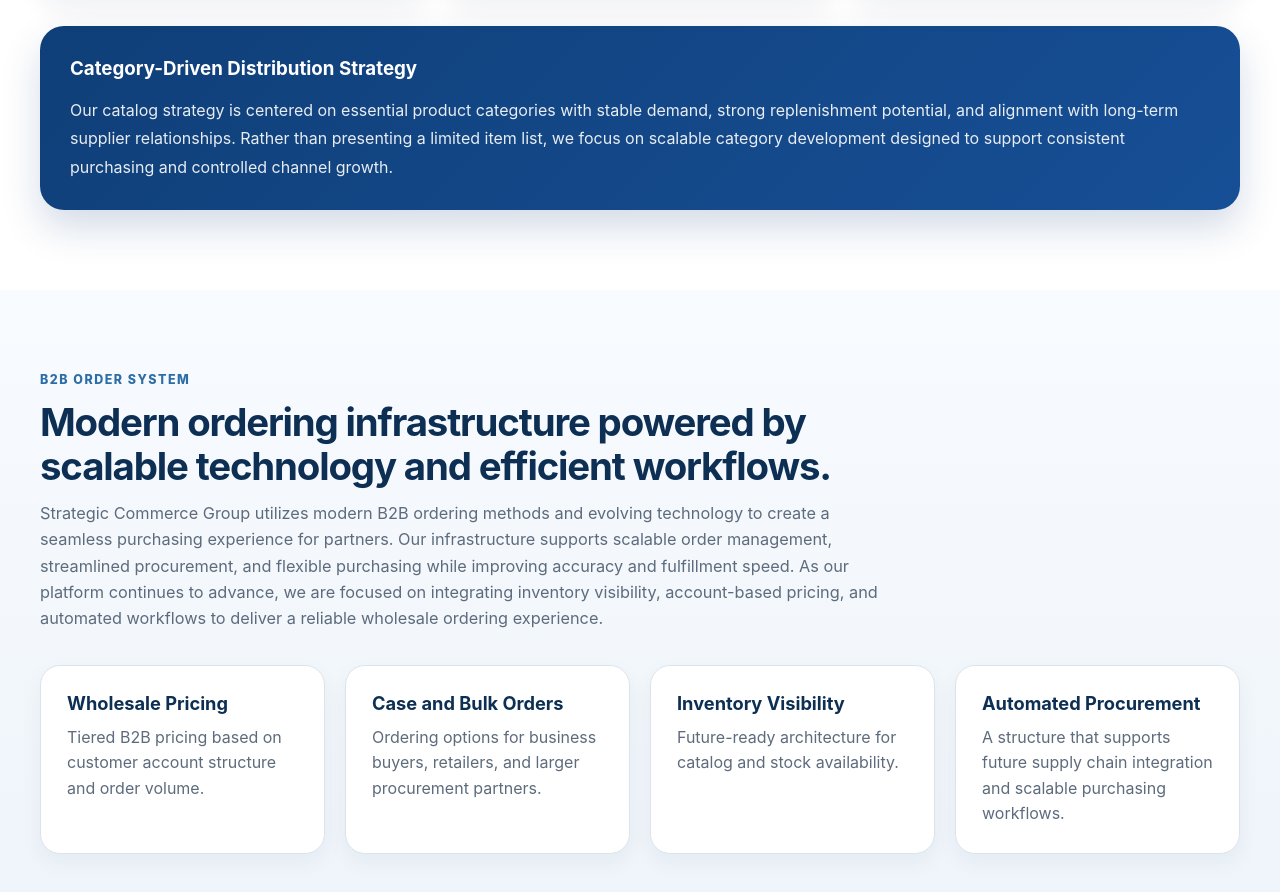
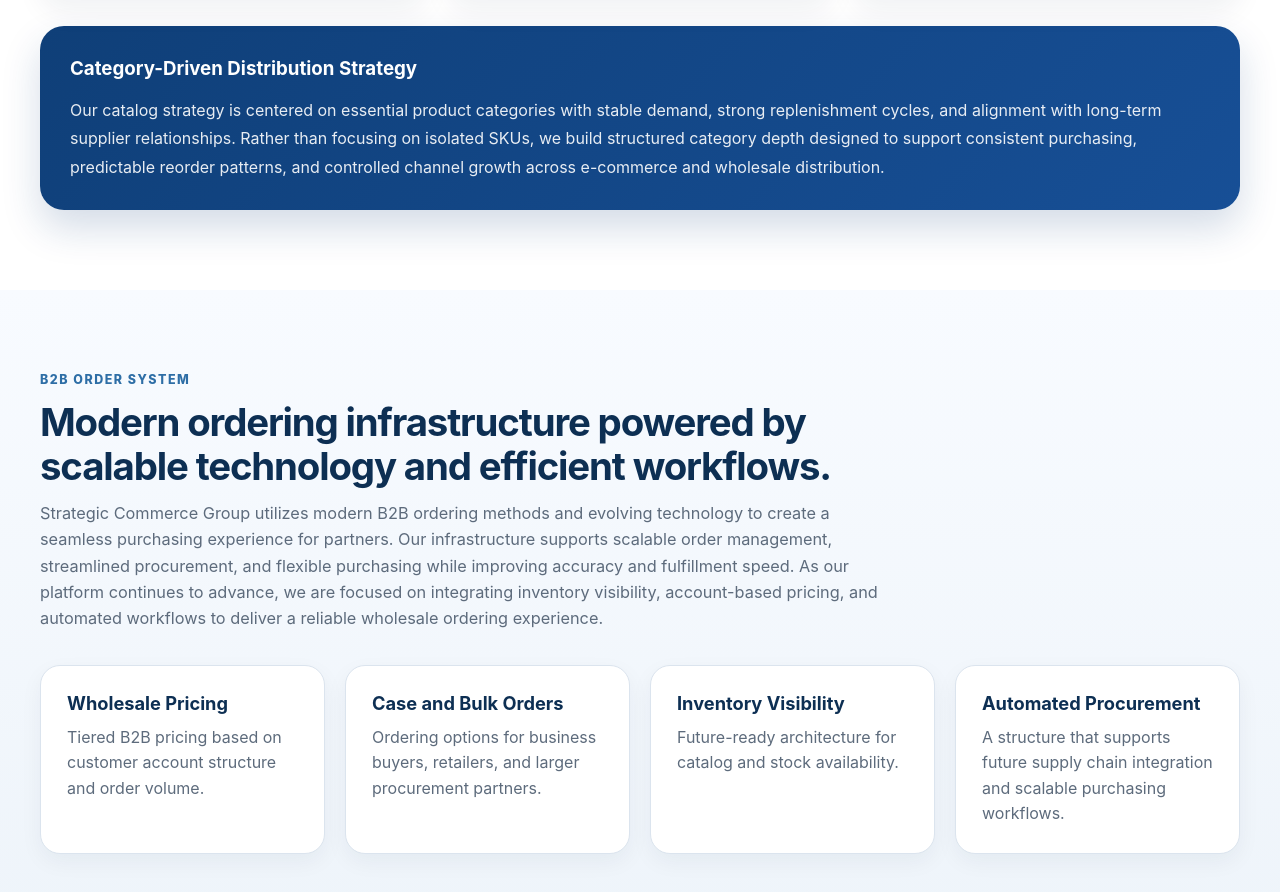
Before and after one commit to larryfelix66/strategic-commerce-group-site, a React (Vite) app: page / in a window 1280 px wide. Shown: the part 5617-6509 px from the top of the page. Built offline with nearby package versions, Linux system fonts and the light colour scheme.

Commit message:
Update App.jsx

```diff
--- a/src/App.jsx
+++ b/src/App.jsx
@@ -439,11 +439,12 @@ velocity across e-commerce and wholesale distribution channels."
     <div className="catalog-positioning-box">
       <h3>Category-Driven Distribution Strategy</h3>
       <p>
-        Our catalog strategy is centered on essential product categories with
-        stable demand, strong replenishment potential, and alignment with
-        long-term supplier relationships. Rather than presenting a limited item
-        list, we focus on scalable category development designed to support
-        consistent purchasing and controlled channel growth.
+        Our catalog strategy is centered on essential product categories with stable demand,
+strong replenishment cycles, and alignment with long-term supplier relationships.
+
+Rather than focusing on isolated SKUs, we build structured category depth designed
+to support consistent purchasing, predictable reorder patterns, and controlled
+channel growth across e-commerce and wholesale distribution.
       </p>
     </div>
   </div>
```
